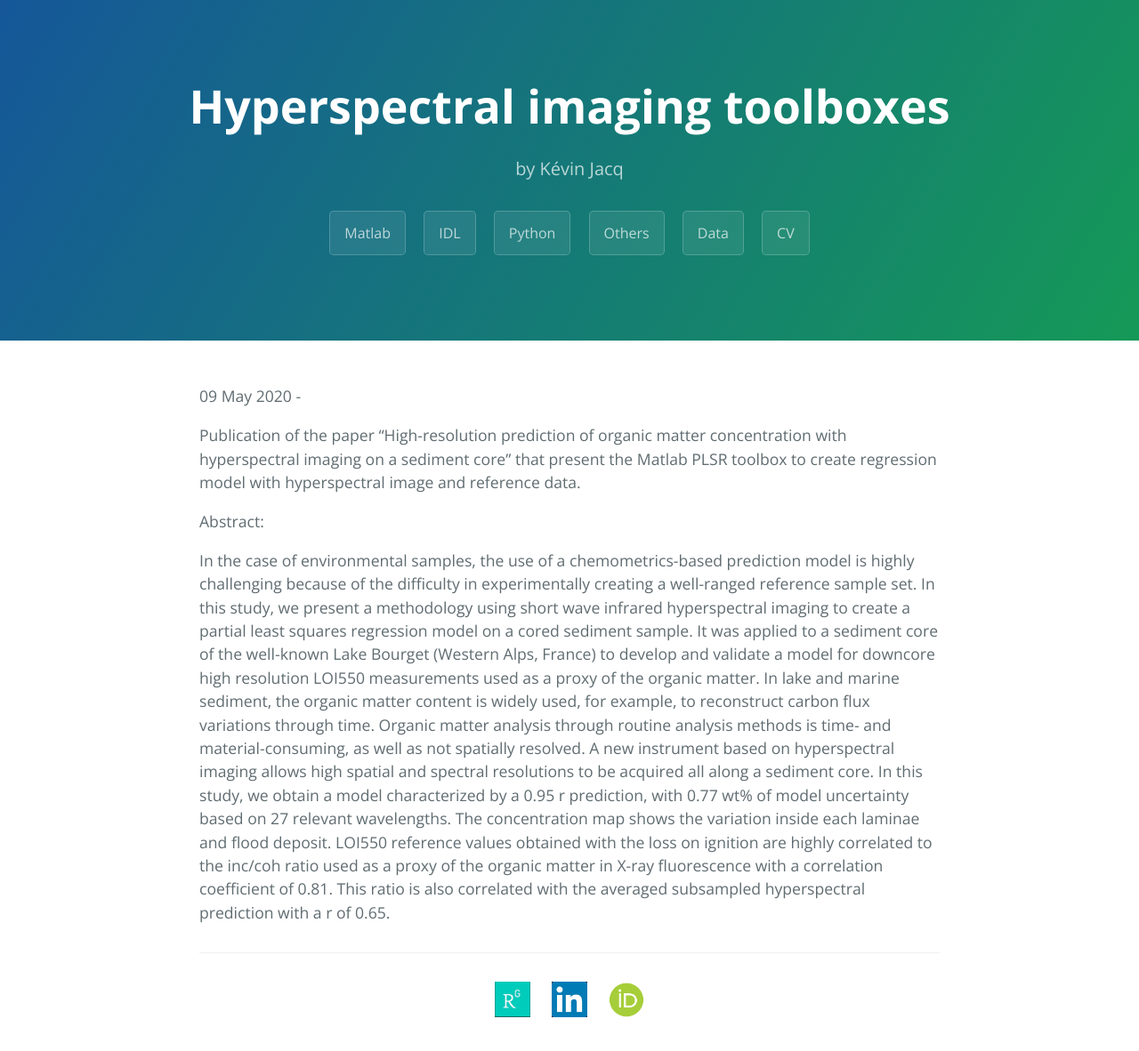
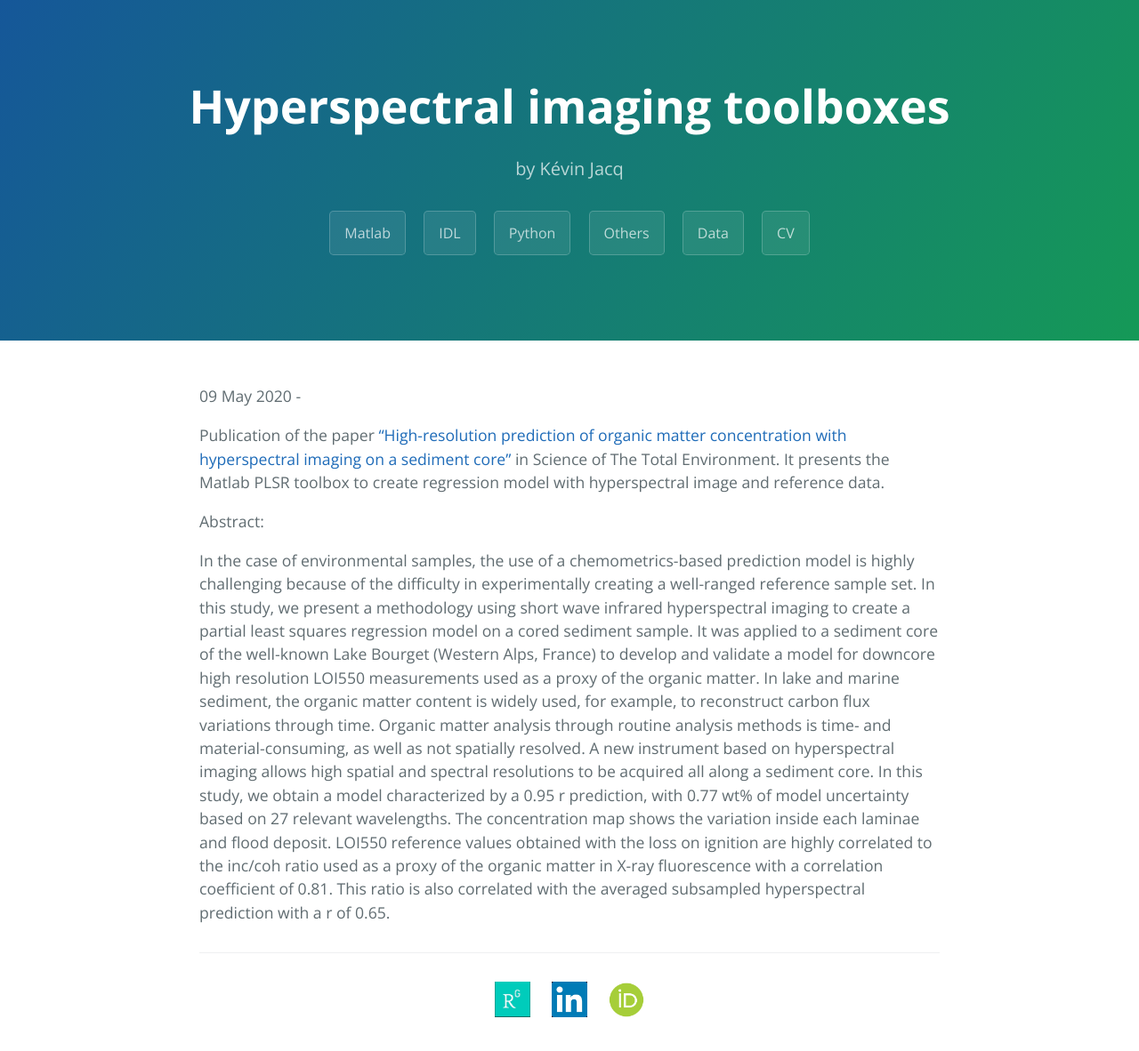
Before and after one commit to JacqKevin/JacqKevin.github.io, a Jekyll site: the page built from _posts/2019-01-24-PLSR-paper.md, in a window 1280 px wide. Shown: the whole page at 89% size. Built offline with Jekyll 4.4.1, drawn with Linux system fonts in a browser that asks for light colours; our own code applies the rules of GitHub Pages for plain Markdown files.

Commit message:
Update 2019-01-24-PLSR-paper.md

```diff
--- a/_posts/2019-01-24-PLSR-paper.md
+++ b/_posts/2019-01-24-PLSR-paper.md
@@ -5,7 +5,7 @@ date:   2019-01-24
 categories: jekyll update
 ---
 
-Publication of the paper "High-resolution prediction of organic matter concentration with hyperspectral imaging on a sediment core" that present the Matlab PLSR toolbox to create regression model with hyperspectral image and reference data.
+Publication of the paper <a href="https://www.sciencedirect.com/science/article/pii/S0048969719303699">"High-resolution prediction of organic matter concentration with hyperspectral imaging on a sediment core"</a> in Science of The Total Environment. It presents the Matlab PLSR toolbox to create regression model with hyperspectral image and reference data.
 
 Abstract:
 
```
